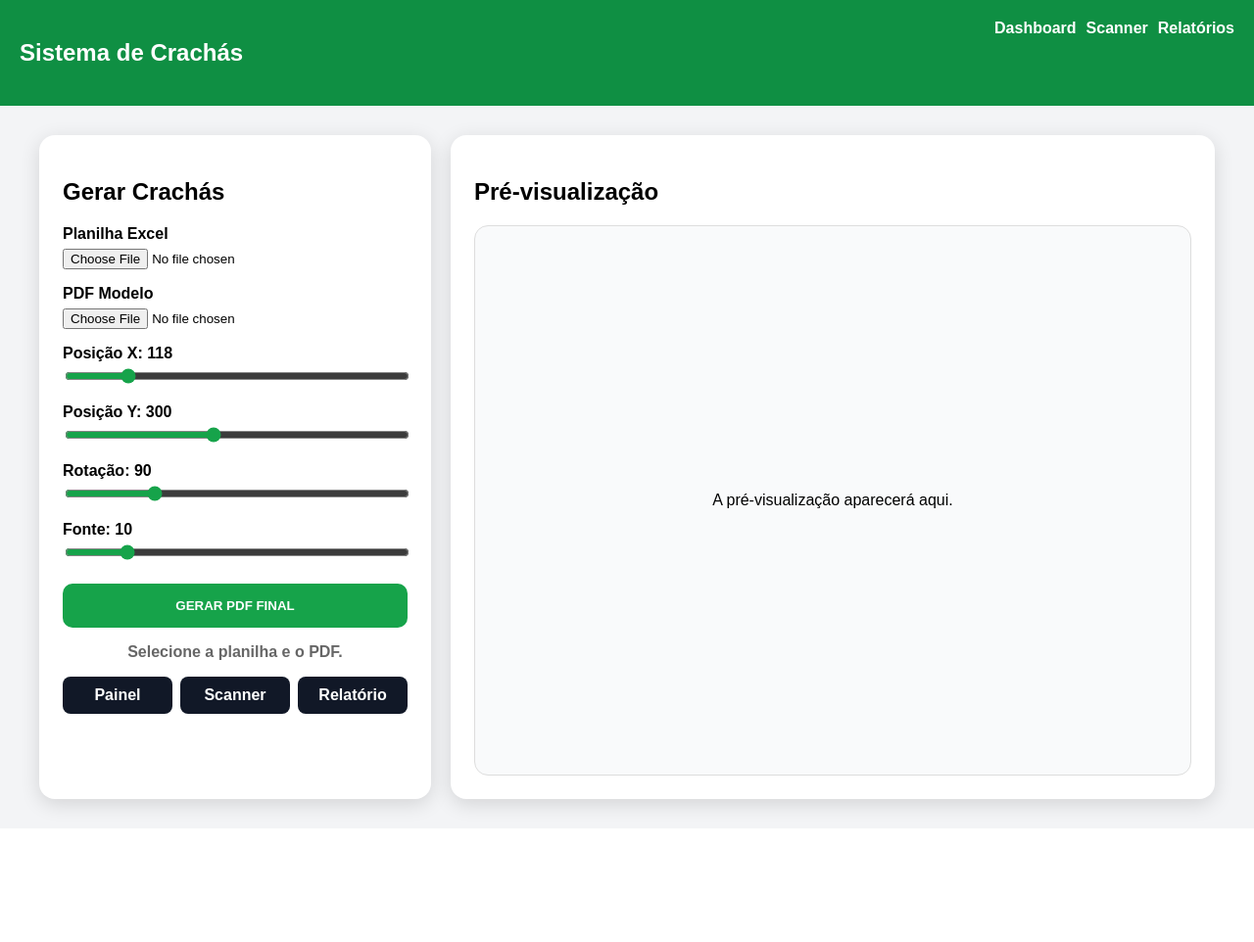
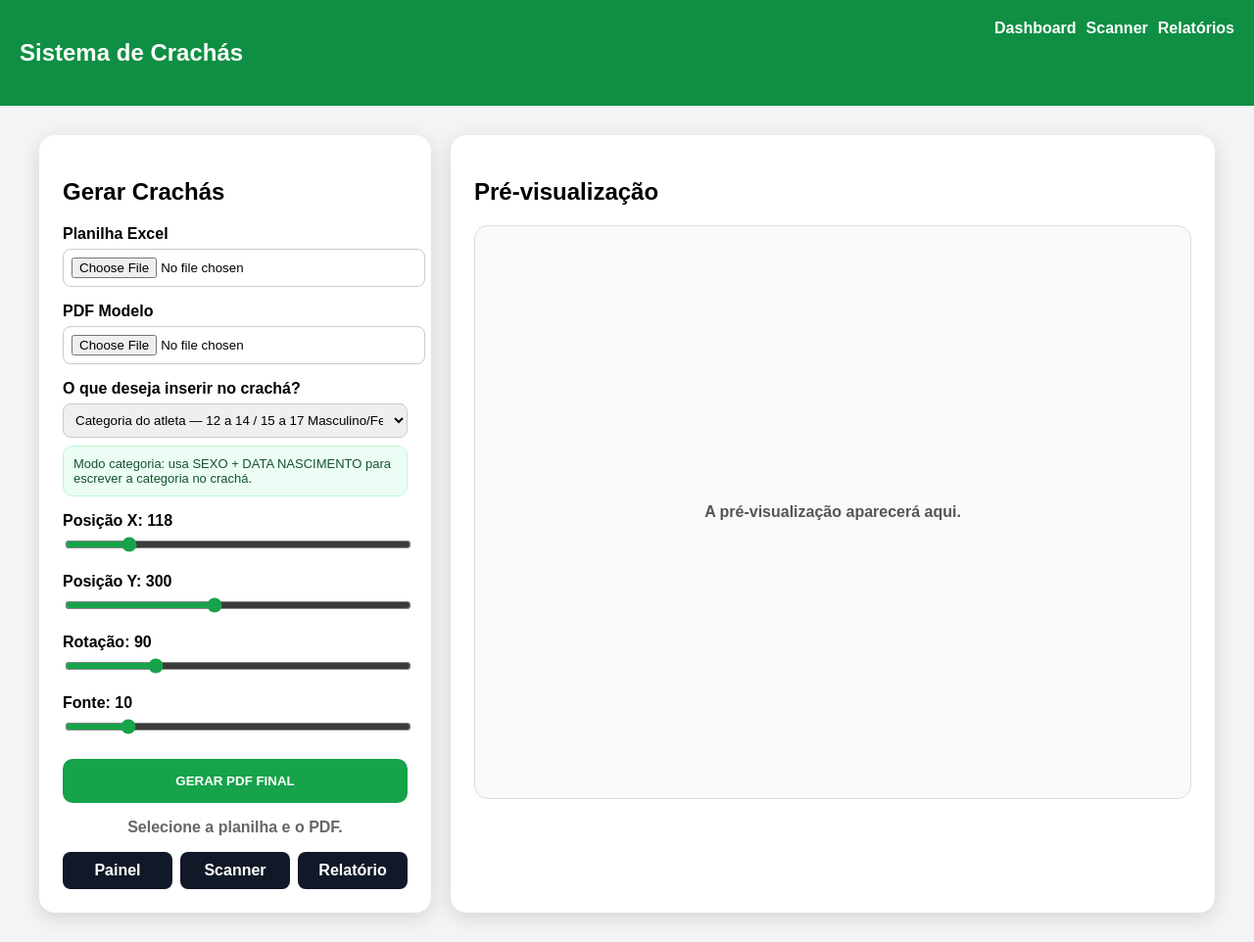
Before and after one commit to Leo290803/sistema-crachaa, a Flask app: page / in a window 1280 px wide. Shown: the whole page at 98% size. Before the commit the page ends 839 px from the top, so only its background shows below. Run offline with Flask 3, Linux system fonts and the light colour scheme.

Commit message:
Update index.html

```diff
--- a/templates/index.html
+++ b/templates/index.html
@@ -10,13 +10,14 @@ body{font-family:Arial;background:#f3f4f6;margin:0}
 .wrap{max-width:1200px;margin:30px auto;display:grid;grid-template-columns:400px 1fr;gap:20px}
 .card{background:white;padding:24px;border-radius:16px;box-shadow:0 5px 20px #0002}
 label{font-weight:bold;display:block;margin-top:16px}
-input{width:100%;margin-top:6px}
-input[type=range]{accent-color:#16a34a}
+input,select{width:100%;margin-top:6px;padding:8px;border:1px solid #ccc;border-radius:8px}
+input[type=range]{accent-color:#16a34a;padding:0}
 button{width:100%;padding:15px;margin-top:20px;border:0;border-radius:10px;background:#16a34a;color:white;font-weight:bold}
-.preview{min-height:560px;display:grid;place-items:center;border:1px solid #ddd;border-radius:14px;background:#f9fafb}
+.preview{min-height:560px;display:grid;place-items:center;border:1px solid #ddd;border-radius:14px;background:#f9fafb;text-align:center;color:#555;font-weight:bold;padding:12px}
 .preview img{max-width:100%}
 .links{display:grid;grid-template-columns:repeat(3,1fr);gap:8px;margin-top:15px}
 .links a{text-align:center;background:#111827;color:white;text-decoration:none;padding:10px;border-radius:8px;font-weight:bold}
+.info{background:#ecfdf5;border:1px solid #bbf7d0;color:#14532d;padding:10px;border-radius:10px;font-size:13px;margin-top:8px}
 @media(max-width:900px){.wrap{grid-template-columns:1fr}}
 </style>
 </head>
@@ -31,6 +32,16 @@ button{width:100%;padding:15px;margin-top:20px;border:0;border-radius:10px;backg
 <form action="/gerar" method="POST" enctype="multipart/form-data">
 <label>Planilha Excel</label><input type="file" name="excel" id="excel" accept=".xlsx,.xls" required>
 <label>PDF Modelo</label><input type="file" name="pdf" id="pdf" accept=".pdf" required>
+
+<label>O que deseja inserir no crachá?</label>
+<select name="modo_texto" id="modo_texto">
+  <option value="categoria">Categoria do atleta — 12 a 14 / 15 a 17 Masculino/Feminino</option>
+  <option value="credencial">Número da credencial — puxar da planilha</option>
+</select>
+<div class="info" id="infoModo">
+  Modo categoria: usa SEXO + DATA NASCIMENTO para escrever a categoria no crachá.
+</div>
+
 <label>Posição X: <span id="xv">118</span></label><input type="range" min="0" max="700" value="118" name="pos_x" id="pos_x">
 <label>Posição Y: <span id="yv">300</span></label><input type="range" min="0" max="700" value="300" name="pos_y" id="pos_y">
 <label>Rotação: <span id="rv">90</span></label><input type="range" min="0" max="360" value="90" name="rotacao" id="rotacao">
@@ -48,7 +59,21 @@ button{width:100%;padding:15px;margin-top:20px;border:0;border-radius:10px;backg
 <script>
 const excel=document.getElementById('excel'),pdf=document.getElementById('pdf');
 const posX=document.getElementById('pos_x'),posY=document.getElementById('pos_y'),rot=document.getElementById('rotacao'),fonte=document.getElementById('fonte');
-function vals(){xv.textContent=posX.value;yv.textContent=posY.value;rv.textContent=rot.value;fv.textContent=fonte.value}
+const modoTexto=document.getElementById('modo_texto'),infoModo=document.getElementById('infoModo');
+
+function vals(){
+  xv.textContent=posX.value;
+  yv.textContent=posY.value;
+  rv.textContent=rot.value;
+  fv.textContent=fonte.value;
+
+  if(modoTexto.value === "credencial"){
+    infoModo.innerHTML = "Modo credencial: procura na planilha uma coluna chamada CREDENCIAL, Nº CREDENCIAL, NUMERO CREDENCIAL ou CODIGO CREDENCIAL e escreve esse número no PDF.";
+  } else {
+    infoModo.innerHTML = "Modo categoria: usa SEXO + DATA NASCIMENTO para escrever a categoria no crachá.";
+  }
+}
+
 async function preview(){
  vals();
  if(!excel.files.length||!pdf.files.length)return;
@@ -56,6 +81,7 @@ async function preview(){
  let fd=new FormData();
  fd.append('excel',excel.files[0]);fd.append('pdf',pdf.files[0]);
  fd.append('pos_x',posX.value);fd.append('pos_y',posY.value);fd.append('rotacao',rot.value);fd.append('fonte',fonte.value);
+ fd.append('modo_texto',modoTexto.value);
  try{
   let r=await fetch('/preview',{method:'POST',body:fd});
   let d=await r.json();
@@ -63,7 +89,7 @@ async function preview(){
   else{document.getElementById('preview').innerHTML='Erro na pré-visualização:<br>'+d.erro;status.textContent='Erro na pré-visualização.';}
  }catch(e){document.getElementById('preview').innerHTML='Erro ao conectar com o servidor.'}
 }
-[excel,pdf,posX,posY,rot,fonte].forEach(e=>{e.addEventListener('change',preview);e.addEventListener('input',preview)});
+[excel,pdf,posX,posY,rot,fonte,modoTexto].forEach(e=>{e.addEventListener('change',preview);e.addEventListener('input',preview)});
 vals();
 </script>
 </body>
```
